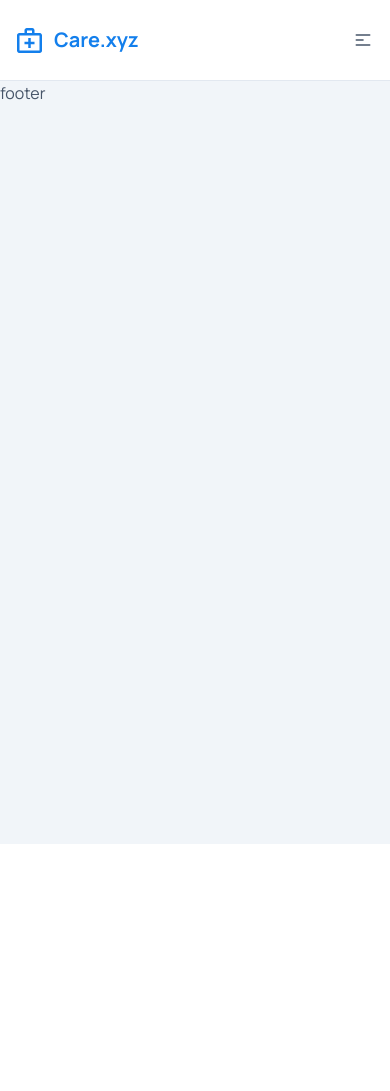
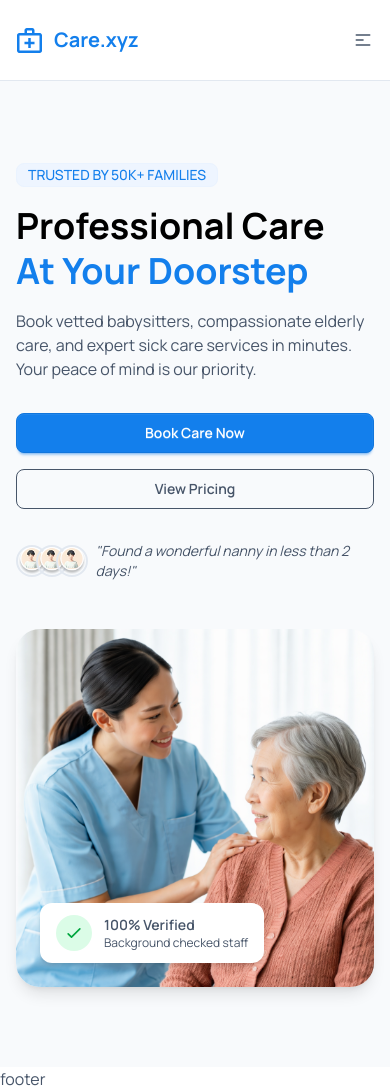
Before and after one commit to jinnahakondo/care.xyz, a Next.js app: page / in a window 390 px wide. Before the commit the page ends 844 px from the top, so only its background shows below. Built offline with nearby package versions, Linux system fonts and the light colour scheme.

Commit message:
responsive hero section added

```diff
--- a/src/app/(mainlayout)/layout.jsx
+++ b/src/app/(mainlayout)/layout.jsx
@@ -3,7 +3,7 @@ import React from "react";
 
 export default function layout({ children }) {
   return (
-    <div className="bg-secondary min-h-screen">
+    <div>
       <header>
         <Navbar />
       </header>
--- a/src/app/(mainlayout)/page.jsx
+++ b/src/app/(mainlayout)/page.jsx
@@ -1,5 +1,10 @@
+import HeroSection from "@/components/home/HeroSection";
 import Image from "next/image";
 
 export default function Home() {
-  return <div></div>;
+  return (
+    <div>
+      <HeroSection />
+    </div>
+  );
 }
--- /dev/null
+++ b/src/components/home/HeroSection.jsx
@@ -0,0 +1,118 @@
+import Image from "next/image";
+import React from "react";
+
+export default function HeroSection() {
+  return (
+    // Hero section wrapper
+    <section className="bg-base-200">
+      <div className="max-w-7xl mx-auto px-4 py-20 flex flex-col lg:flex-row items-center justify-between gap-12">
+        {/* Left side content */}
+        <div>
+          {/* Top badge */}
+          <span className="badge badge-soft badge-primary uppercase font-medium">
+            Trusted by 50K+ Families
+          </span>
+
+          {/* Main heading */}
+          <h1 className="text-4xl md:text-5xl lg:text-6xl font-bold text-black leading-tight mt-4">
+            Professional Care <br />
+            <span className="text-primary">At Your Doorstep</span>
+          </h1>
+
+          {/* Short description */}
+          <p className="mt-4  max-w-lg text-base-content">
+            Book vetted babysitters, compassionate elderly care, and expert sick
+            care services in minutes. Your peace of mind is our priority.
+          </p>
+
+          {/* Action buttons */}
+          <div className="flex flex-col sm:flex-row gap-4 mt-8">
+            <button className="btn btn-primary px-6 rounded-lg">
+              Book Care Now
+            </button>
+
+            <button className="btn btn-outline px-6 rounded-lg">
+              View Pricing
+            </button>
+          </div>
+
+          {/* Testimonial section */}
+          <div className="flex items-center gap-3 mt-8">
+            {/* User avatars */}
+            <div className="flex -space-x-3">
+              <Image
+                src="/user.png"
+                alt="user"
+                width={32}
+                height={32}
+                className="w-8 h-8 rounded-full border-2 border-base-300"
+              />
+              <Image
+                src="/user.png"
+                alt="user"
+                width={32}
+                height={32}
+                className="w-8 h-8 rounded-full border-2 border-base-300"
+              />
+              <Image
+                src="/user.png"
+                alt="user"
+                width={32}
+                height={32}
+                className="w-8 h-8 rounded-full border-2 border-base-300"
+              />
+            </div>
+
+            {/* Testimonial text */}
+            <p className="text-sm text-base-content italic">
+              "Found a wonderful nanny in less than 2 days!"
+            </p>
+          </div>
+        </div>
+
+        {/* Right side image area */}
+        <div className="relative">
+          {/* Main hero image */}
+          <div className="max-h-112.5 h-full w-full max-w-112.5">
+            <Image
+              src="/hero_image.png"
+              alt="Care service"
+              width={600}
+              height={600}
+              className="w-full h-auto rounded-3xl shadow-lg"
+            />
+          </div>
+
+          {/* Verification card */}
+          <div className="absolute bottom-6 left-6 bg-base-100 rounded-xl shadow-md px-4 py-3 flex items-center gap-3">
+            {/* Icon */}
+            <div className="bg-green-100 p-2 rounded-full">
+              <svg
+                xmlns="http://www.w3.org/2000/svg"
+                className="w-5 h-5 text-green-600"
+                fill="none"
+                viewBox="0 0 24 24"
+                stroke="currentColor"
+              >
+                <path
+                  strokeLinecap="round"
+                  strokeLinejoin="round"
+                  strokeWidth={2}
+                  d="M5 13l4 4L19 7"
+                />
+              </svg>
+            </div>
+
+            {/* Verification text */}
+            <div>
+              <p className="text-sm font-semibold">100% Verified</p>
+              <p className="text-xs text-base-content">
+                Background checked staff
+              </p>
+            </div>
+          </div>
+        </div>
+      </div>
+    </section>
+  );
+}
```
Also changed, not shown: public/hero_image.png (added), public/user.png (added).
